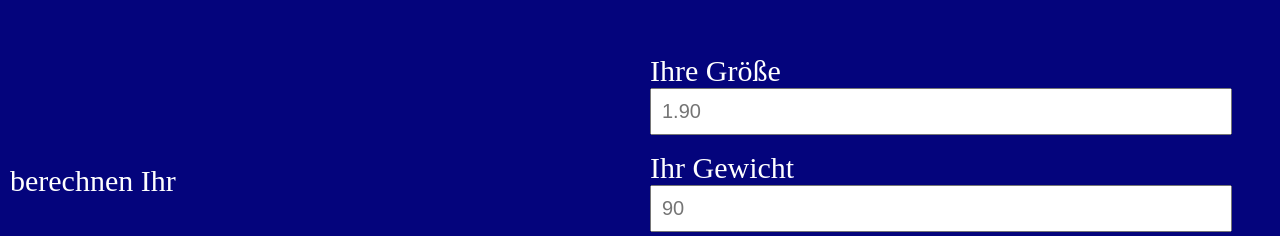
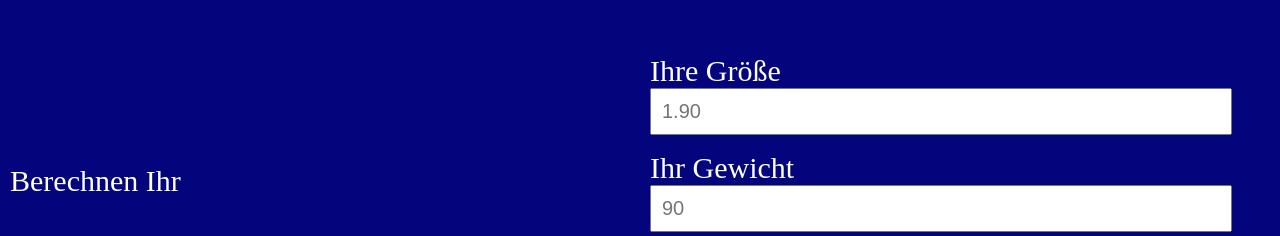
Before and after one commit to meka23749/Projet, a React (Vite) app in the folder front-imc/: page / in a window 1280 px wide. Shown: the part 127-363 px from the top of the page. Built offline with nearby package versions, Linux system fonts and the light colour scheme.

Commit message:
Deploy on Render2.2

```diff
--- a/front-imc/src/App.jsx
+++ b/front-imc/src/App.jsx
@@ -28,7 +28,7 @@ function App() {
   return (
     <section className="ligne container">
       <div className="logo column">
-        <span style={{ fontSize: 30 }}>berechnen Ihr</span>
+        <span style={{ fontSize: 30 }}>Berechnen Ihr</span>
         <span>BMI</span>
       </div>
       <div className="column form">
```
